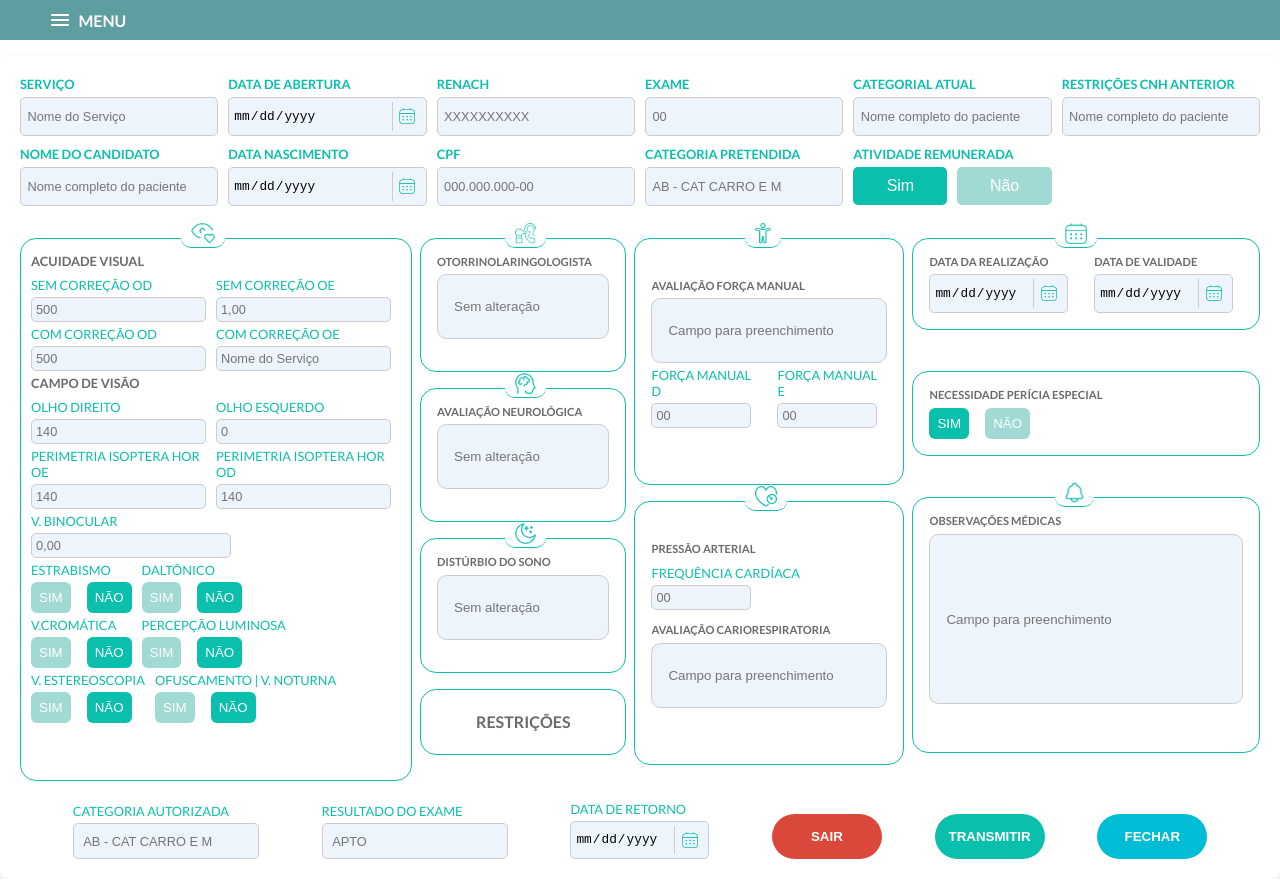
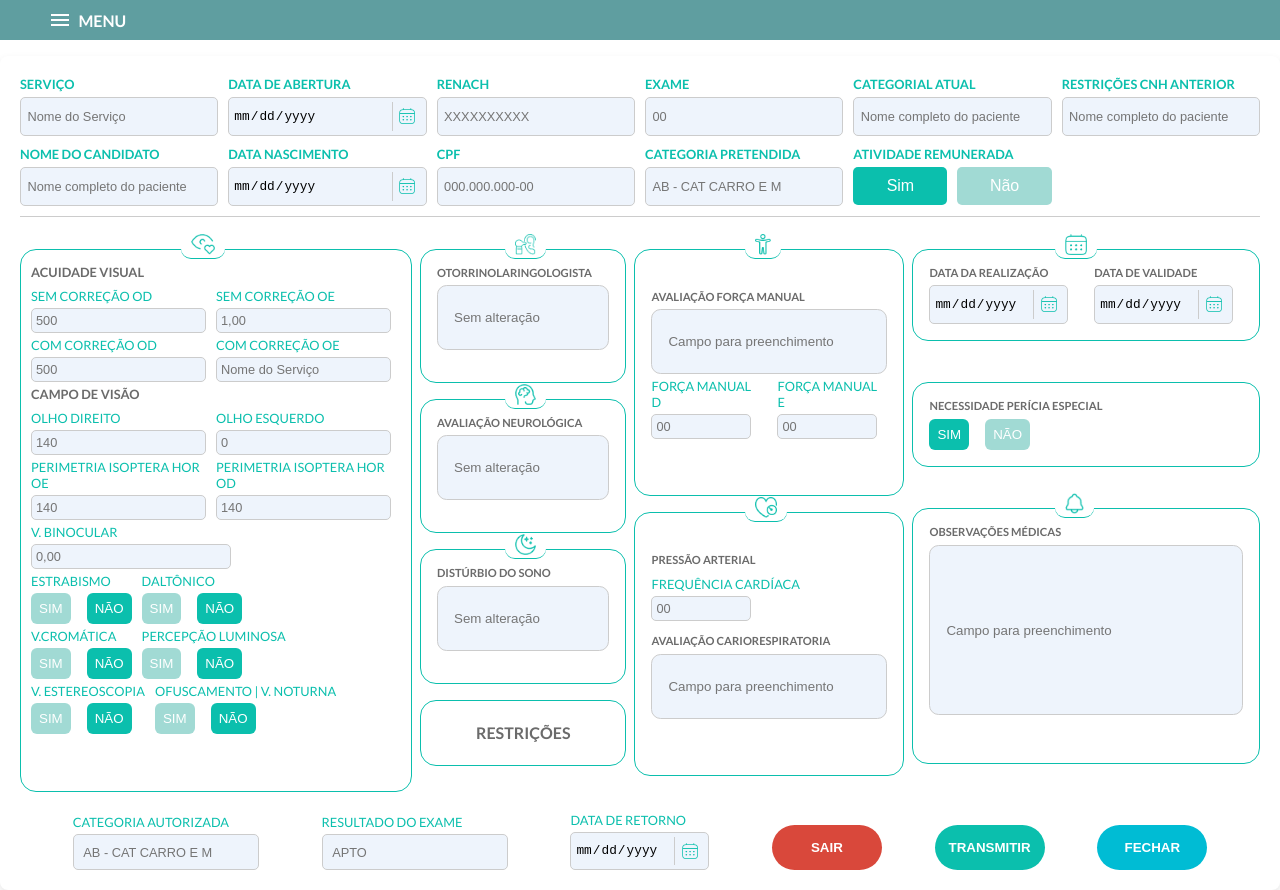
Before and after one commit to GabrielCorreia19/R-clinicas, an Angular app: page /formularios in a window 1280 px wide. Built offline with nearby package versions, Linux system fonts and the light colour scheme.

Commit message:
feat: botando linha para divider header form-page

```diff
--- a/src/app/components/form-page/form-page.component.css
+++ b/src/app/components/form-page/form-page.component.css
@@ -14,6 +14,8 @@
     display: grid;
     grid-template-columns: repeat(auto-fit, minmax(180px, 1fr));
     gap: 10px;
+    border-bottom: 1px solid #ccc;
+    padding-bottom: 10px;
 }
 
 .input-group {
```
